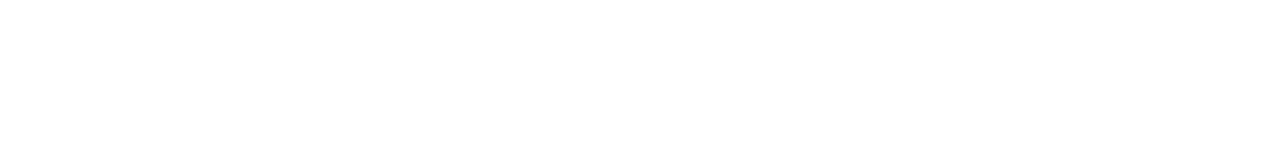
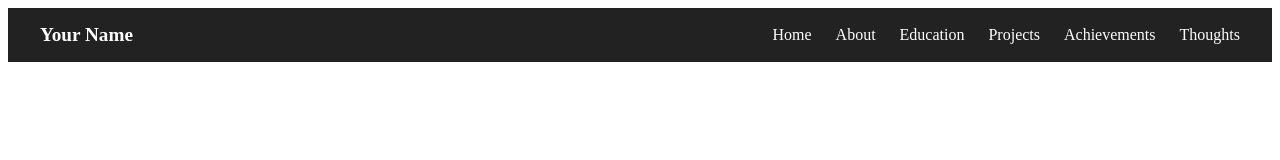
Before and after one commit to ArrRafiIslam/portfolio, a plain HTML site: page index.html in a window 1280 px wide. Drawn offline with Linux system fonts and the light colour scheme.

Commit message:
nav menu done in index.html

```diff
--- a/index.html
+++ b/index.html
@@ -4,17 +4,72 @@
   <meta charset="UTF-8">
   <meta name="viewport" content="width=device-width, initial-scale=1.0">
   <title>My Portfolio</title>
+  <style>
+    header {
+      background-color: #222;
+    }
+
+    nav {
+      display: flex;
+      justify-content: space-between;
+      align-items: center;
+      padding: 1rem 2rem;
+    }
+
+    .logo {
+      color: #fff;
+      font-weight: bold;
+      font-size: 1.2rem;
+    }
+
+    .nav-links {
+      list-style: none;
+      display: flex;
+      gap: 1.5rem;
+      margin: 0;
+      padding: 0;
+    }
+
+    .nav-links a {
+      color: #fff;
+      text-decoration: none;
+    }
+
+    .nav-links a:hover {
+      color: #4da6ff;
+      text-decoration: underline;
+    }
+  </style>
 </head>
 <body>
   <!-- Navbar -->
+  <header>
+    <nav>
+      <div class="logo">Your Name</div>
+      <ul class="nav-links">
+        <li><a href="#home">Home</a></li>
+        <li><a href="#about">About</a></li>
+        <li><a href="#education">Education</a></li>
+        <li><a href="#projects">Projects</a></li>
+        <li><a href="#achievements">Achievements</a></li>
+        <li><a href="#thoughts">Thoughts</a></li>
+      </ul>
+    </nav>
+  </header>
 
-  <!-- Hero/Home section -->
+  <!-- Home section -->
 
   <!-- About section -->
 
+  <!-- Education section -->
+
   <!-- Projects section -->
 
+  <!-- Achievements section -->
+
   <!-- Contact section -->
+
+  <!-- Thoughts section -->
 
   <!-- Footer -->
 </body>
```
